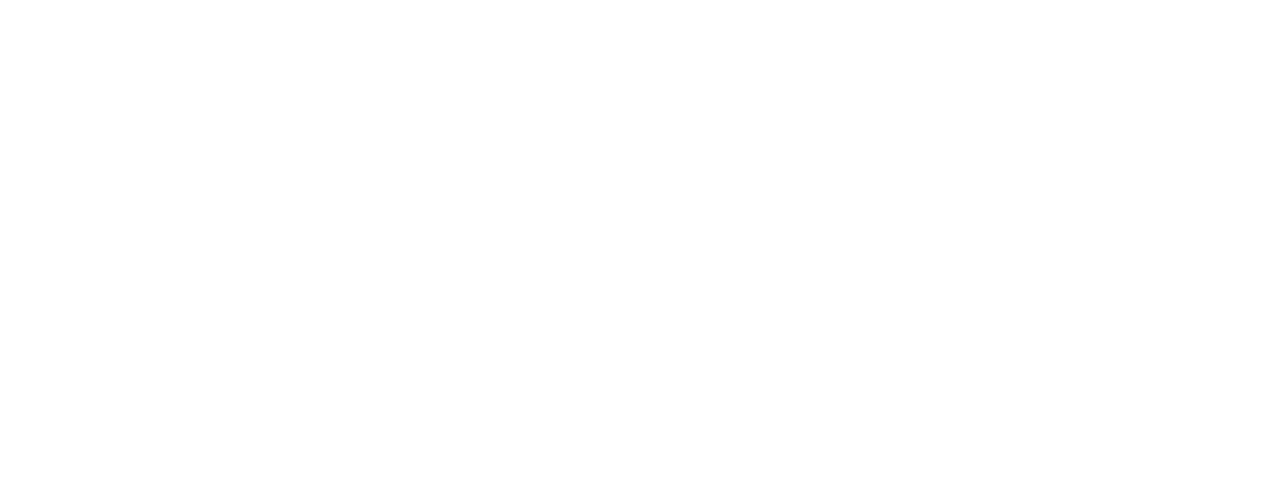
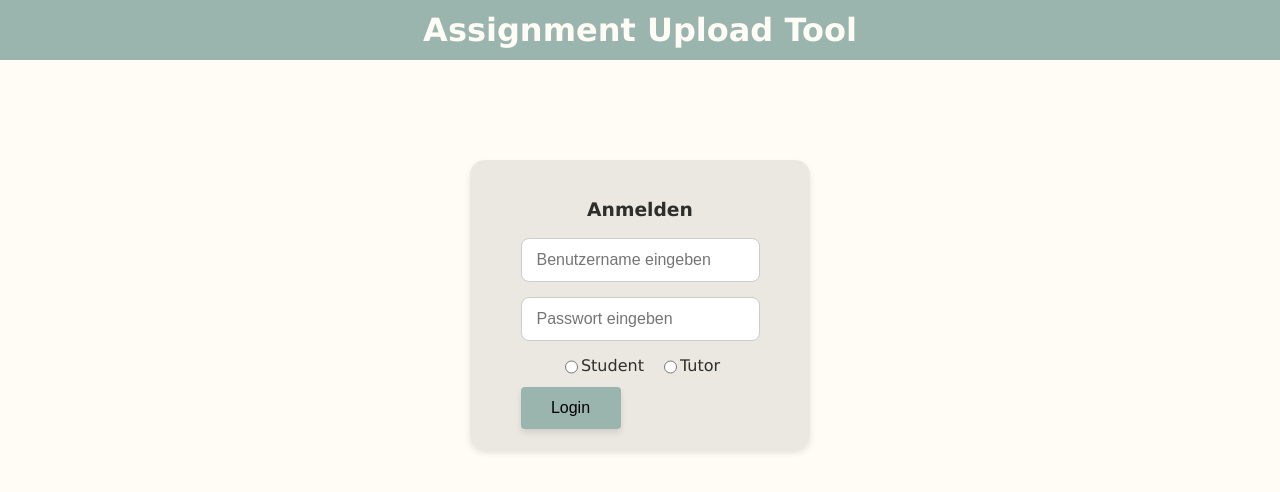
Before and after one commit to elisahyy/AssignmentUploadTool, a plain HTML site: page index.html in a window 1280 px wide. Drawn offline with Linux system fonts and the light colour scheme.

Commit message:
Login Seite erstellt und verknüpft

```diff
--- a/index.html
+++ b/index.html
@@ -7,6 +7,41 @@
     <link rel="stylesheet" href="style.css"
 </head>
 <body>
+    <div id="header">
+        <h1> Assignment Upload Tool</h1>
+    </div>
+
+    <div id="login">
+        <div id="title">
+            <h3>Anmelden</h3>
+        </div>
+
+        <form id="loginForm">
+        <div class="input">
+        <input type="text" id="username" placeholder="Benutzername eingeben" required>
+        </div>
+
+        <div class="input">
+        <input type="password" id="password" placeholder="Passwort eingeben" required>
+        </div>
+
+        <div id="typ">
+        <div id="s">
+        <input type="radio" id="student" name="role" value="student" required>
+        <label for="student">Student</label>
+        </div>
+
+        <div id="t">
+        <input type="radio" id="tutor" name="role" value="tutor">
+        <label for="tutor">Tutor</label>
+        </div>
+
+        </div>
+
+        <button type="submit" id="loginBtn">Login</button>
+        </form>
+    </div>
+
 
     <script src="script.js"></script>
 </body>
--- a/script.js
+++ b/script.js
@@ -0,0 +1,13 @@
+document.getElementById('loginForm').addEventListener('submit', function(event) {
+    event.preventDefault(); // Verhindert die Standardaktion des Formulars
+
+    // Auslesen der ausgewählten Rolle
+    const selectedRole = document.querySelector('input[name="role"]:checked').value;
+
+    // Weiterleitung je nach Rolle
+    if (selectedRole === 'student') {
+        window.location.href = 'student-dashboard.html'; // Zielseite für Studenten
+    } else if (selectedRole === 'tutor') {
+        window.location.href = 'tutor-dashboard.html'; // Zielseite für Tutoren
+    }
+});
--- a/style.css
+++ b/style.css
@@ -0,0 +1,78 @@
+body {
+    margin: 0;
+    background-color: #FFFCF5;
+    font-family: 'Lucida Sans', 'Lucida Sans Regular', 'Lucida Grande', 'Lucida Sans Unicode', Geneva, Verdana, sans-serif;
+}
+
+#header {
+    display: flex;
+    background-color: #9AB5AE;
+    justify-content: center;
+    align-items: center;
+    height: 60px;
+    color: #FFFCF5;
+}
+
+#title {
+    color: #2e2e2b;
+}
+
+.input{
+    display: flex;
+    align-items: center;
+    margin-bottom: 15px;
+}
+
+input {
+    width: 100%;
+    padding: 12px 15px;
+    font-size: 16px;
+    border: 1px solid #ccc;
+    border-radius: 8px;
+}
+
+#login {
+    display: flex;
+    flex-direction: column;
+    justify-content: center;
+    align-items: center;
+    margin-top: 100px;
+    padding: 20px;
+    border-radius: 15px;
+    box-shadow: 0px 4px 6px rgba(0, 0, 0, 0.1);
+    background-color: #ebe8e2;
+    max-width: 300px;
+    margin-left: auto;
+    margin-right: auto;
+    color: #2e2e2b;
+}
+
+#t{
+    display: flex;
+}
+
+#s{
+    display: flex;
+}
+
+#typ {
+    display: flex;
+    justify-content: center;
+    align-items: center;
+    margin-bottom: 12px;
+    gap: 15px;
+}
+
+#loginBtn {
+    background-color: #9AB5AE;
+    border: none;
+    border-radius: 4px;
+    width: 100px;
+    padding: 12px 15px;
+    font-size: 16px;
+    box-shadow: 0px 4px 6px rgba(0, 0, 0, 0.1);
+}
+
+#loginBtn:hover {
+    background-color: #679286;
+}
```
Also changed, not shown: student-dashboard.html (added), tutor-dashboard.html (added).
